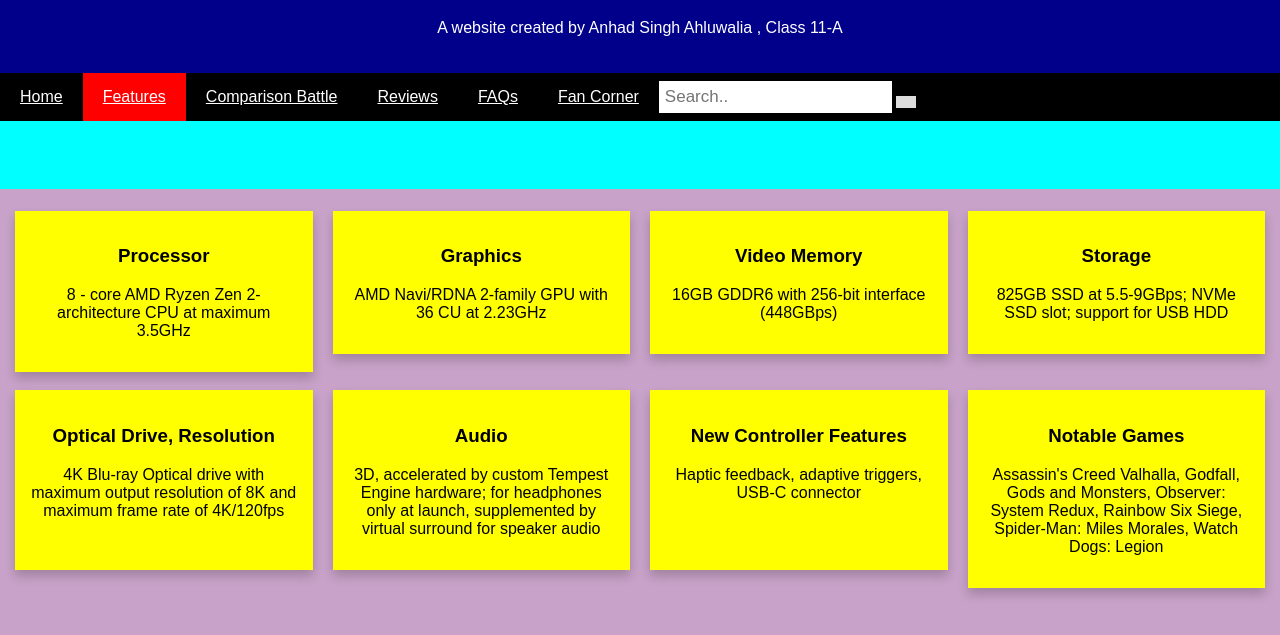
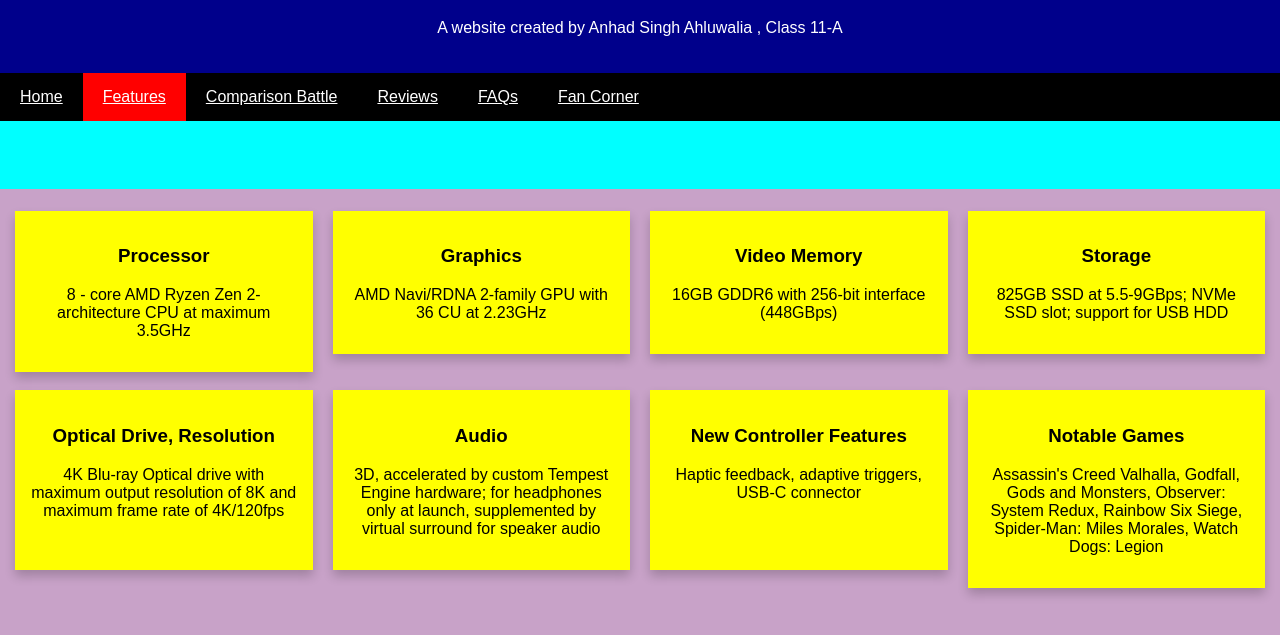
Before and after one commit to anhada1/pb2, a plain HTML site: page a2.html in a window 1280 px wide. Shown: the part 81-716 px from the top of the page. Drawn offline with Linux system fonts and the light colour scheme.

Commit message:
Add files via upload

```diff
--- a/a2.html
+++ b/a2.html
@@ -50,31 +50,6 @@ body {
   color: white;
 }
 
-.navbar search-container {
-  float: right;
-}
-
-.navbar input[type=text] {
-  padding: 6px;
-  margin-top: 8px;
-  font-size: 17px;
-  border: none;
-}
-
-.navbar .search-container button {
-  padding: 6px 10px;
-  margin-top: 8px;
-  margin-right: 16px;
-  background: #ddd;
-  font-size: 17px;
-  border: none;
-  cursor: pointer;
-}
-
-.navbar .search-container button:hover {
-  background: #ccc;
-}
-
 .column {
   float: left;
   width: 25%;
@@ -118,18 +93,12 @@ body {
 </div>
 
 <div class="navbar">
-  <a href = "a1.html"> Home </a>
+  <a href = "index.html"> Home </a>
   <a href = "a2.html" class="active"> Features </a>
   <a href = "a3.html"> Comparison Battle </a>
   <a href = "a4.html"> Reviews </a>
   <a href = "a5.html"> FAQs </a>
   <a href = "a7.html"> Fan Corner </a>
-  <div class="search-container">
-    <form action="/action_page.php">
-      <input type="text" placeholder="Search.." name="search">
-      <button type="submit"><i class="fa fa-search"></i></button>
-    </form>
-  </div>
 </div>
 <marquee behavior="scroll" direction="left" scrollamount="20" bgcolor="aqua"> <h2> Key Highlights and Specifications </h2> </marquee>
 <br> <br>
```
Also changed, not shown: a3.html (+1 -32 lines), a4.html (+1 -32 lines), a5.html (+1 -32 lines), a7.html (+1 -32 lines), index.html (+0 -32 lines).
